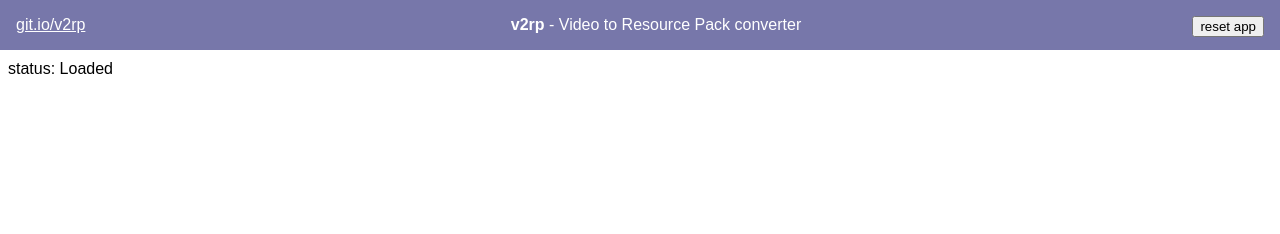
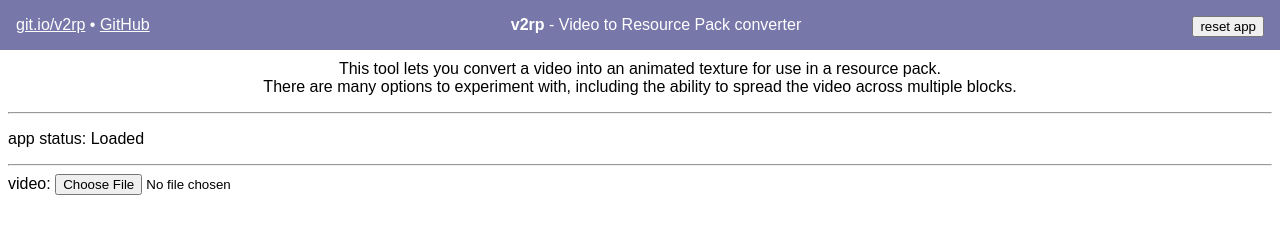
Before and after one commit to jonthesquirrel/v2rp, a plain HTML site: page index.html in a window 1280 px wide. Drawn offline with Linux system fonts and the light colour scheme.

Commit message:
more organization

```diff
--- a/index.html
+++ b/index.html
@@ -18,7 +18,7 @@
   </div>
 
   <div class="bar leftbar">
-    <a href="http://git.io/v2rp">git.io/v2rp</a>
+    <a href="http://git.io/v2rp">git.io/v2rp</a> • <a href="https://github.com/lasercar/v2rp">GitHub</a>
   </div>
 
   <div class="bar rightbar">
@@ -28,7 +28,19 @@
   <br>
   <br>
 
-  <p>status: <span class="appstatus">Loading resources...</span></p>
+  <p class="center">
+    This tool lets you convert a video into an animated texture for use in a resource pack.<br>
+    There are many options to experiment with, including the ability to spread the video across multiple blocks.
+  </p>
+
+  <hr>
+
+  <p>app status: <span class="appstatus">Loading resources...</span></p>
+  <!-- other status: eg. processing -->
+
+  <hr>
+
+  video: <input type="file" id="fileinput">
 
 </body>
 </html>
--- a/main.js
+++ b/main.js
@@ -3,7 +3,7 @@ var temp_app = (function () {
   var app = {};
 
   app.checkSupport = function () {
-    return (window.File && window.FileReader);
+    return (window.File && window.FileReader && window.FileList && window.Blob);
   };
 
   app.reset = function () {
@@ -16,7 +16,7 @@ var temp_app = (function () {
 
 load = function () {
   app = temp_app;
-  document.querySelector('.appstatus').innerHTML = app.checkSupport() ? 'Loaded' : 'Your browser does not support the required HTML5 APIs, try an updated version of Chrome or Firefox';
+  document.querySelector('.appstatus').innerHTML = app.checkSupport() ? 'Loaded' : 'Your browser does not support the required HTML5 APIs, try an updated version of Chrome or Firefox.';
 };
 
 window.addEventListener('load', load);
--- a/style.css
+++ b/style.css
@@ -1,3 +1,5 @@
+
+/* base elements */
 
 body {
   font-family: sans-serif;
@@ -6,6 +8,8 @@ body {
 a {
   color: white;
 }
+
+/* top bar */
 
 .bar {
   background: #77a;
@@ -34,3 +38,9 @@ a {
   top: 0;
   right: 0;
 }
+
+/* general utility */
+
+.center {
+  text-align: center;
+}
```
